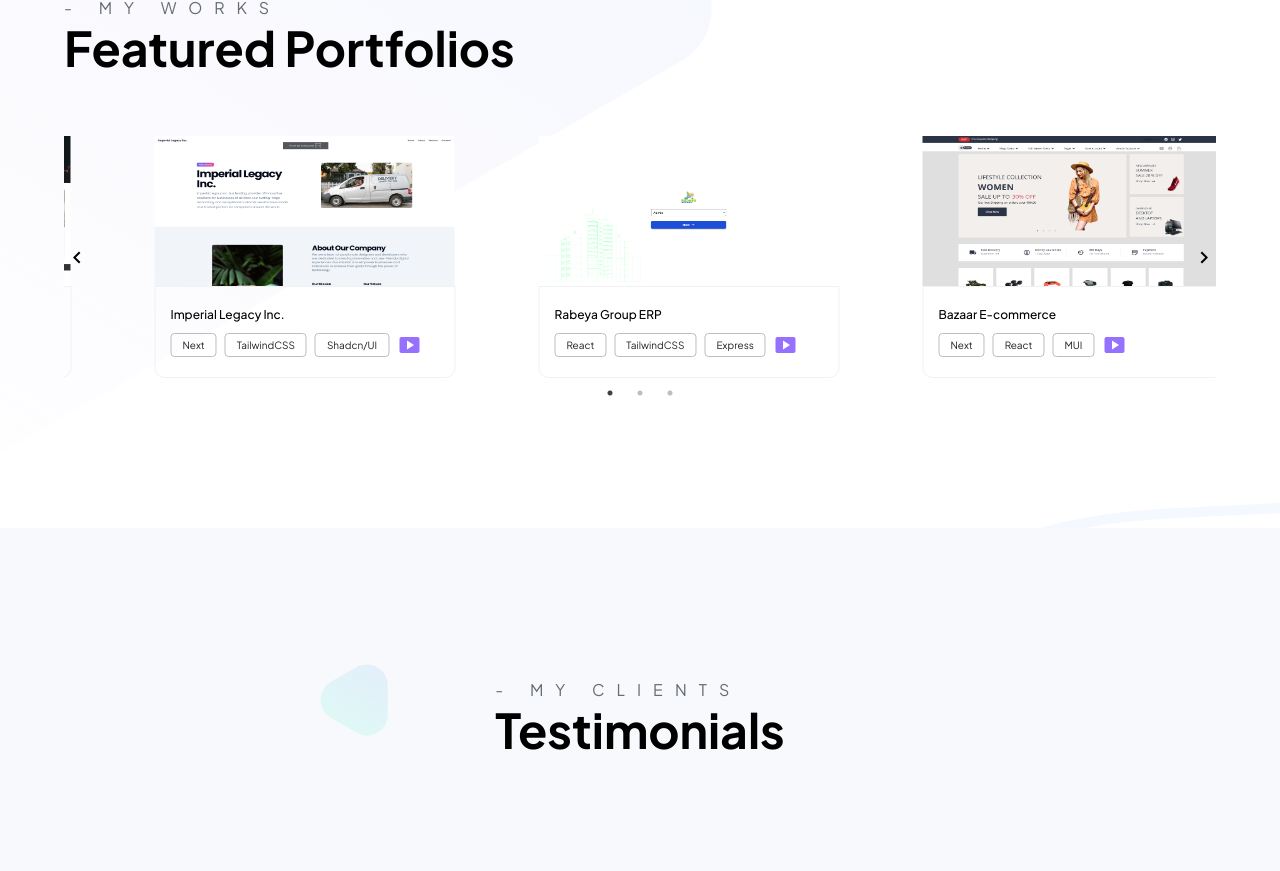
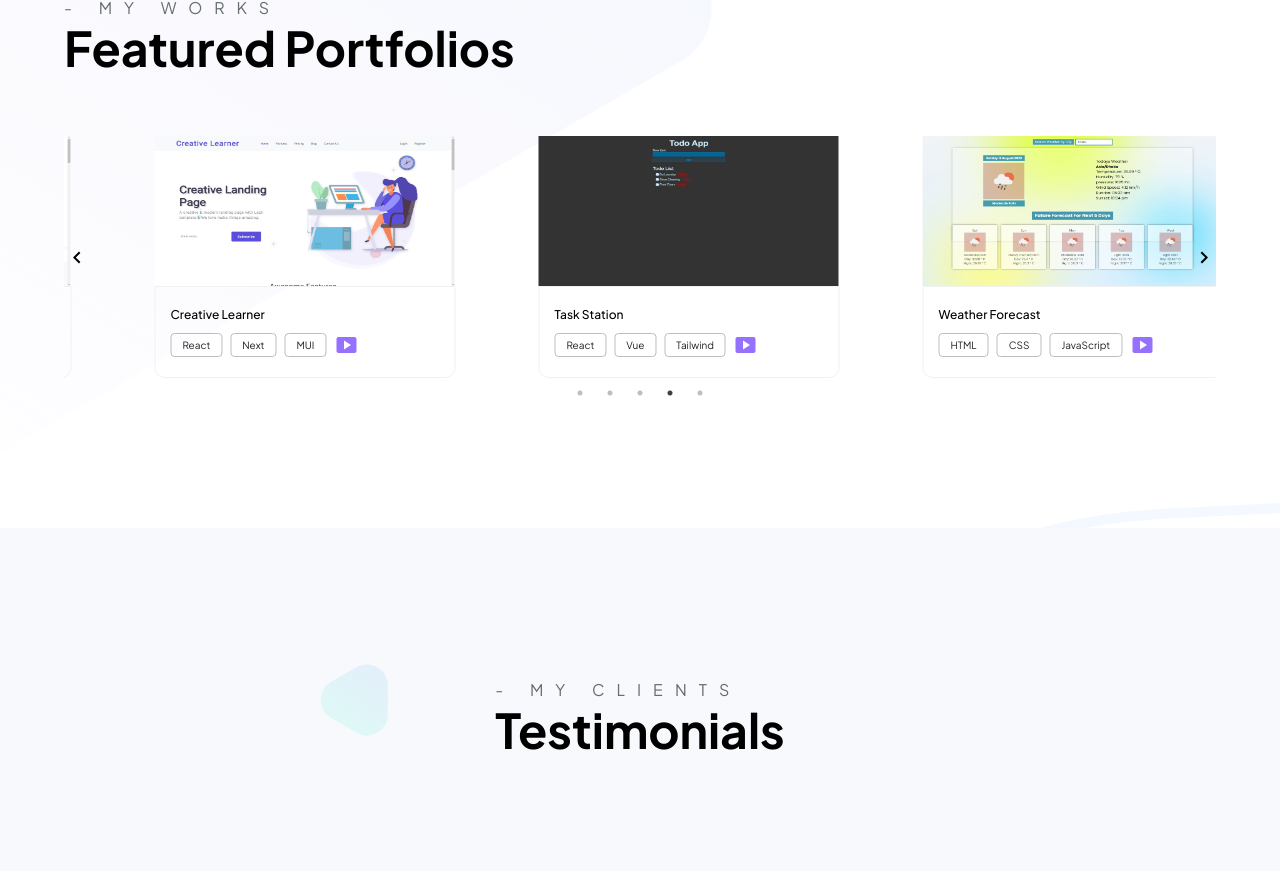
Before and after one commit to hasibulmahi/personal-portfolio, a Next.js app: page / in a window 1280 px wide. Shown: the part 1654-2525 px from the top of the page. Built offline with nearby package versions, Linux system fonts and the light colour scheme.

Commit message:
Update portfolio-seeds.js

```diff
--- a/components/portfolios/portfolio-seeds.js
+++ b/components/portfolios/portfolio-seeds.js
@@ -1,4 +1,32 @@
 export const portfolios = [
+  {
+    image: "/folio-13.png",
+    title: "Happy Jolly E-commerce",
+    description: `Hello demo lorem ipsum`,
+    tags: ["Next", "Shadcn/UI", "Zustand"],
+    link: "https://repliq-ecommerce-eight.vercel.app/",
+  },
+  {
+    image: "/folio-10.png",
+    title: "Verge Sourcing",
+    description: `Hello demo lorem ipsum`,
+    tags: ["Next", "Three.js", "Shadcn/UI"],
+    link: "https://vergesourcing-client.vercel.app/",
+  },
+  {
+    image: "/folio-11.png",
+    title: "Sleek Portfolio",
+    description: `Hello demo lorem ipsum`,
+    tags: ["Next", "TailwindCSS", "Shadcn/UI"],
+    link: "https://sleek-portfolio-alpha.vercel.app/",
+  },
+  {
+    image: "/folio-12.png",
+    title: "HonestElite [Social Media]",
+    description: `Hello demo lorem ipsum`,
+    tags: ["Next", "TailwindCSS", "Shadcn/UI"],
+    link: "https://prod.honestelite.com",
+  },
   {
     image: "/folio-9.png",
     title: "Imperial Legacy Inc.",
```
